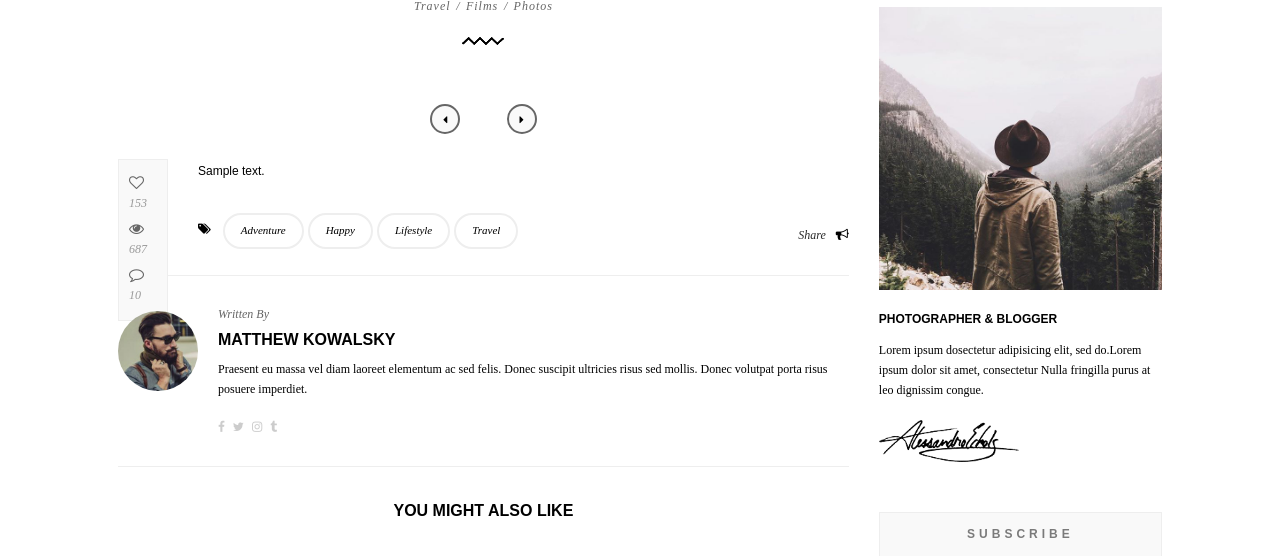
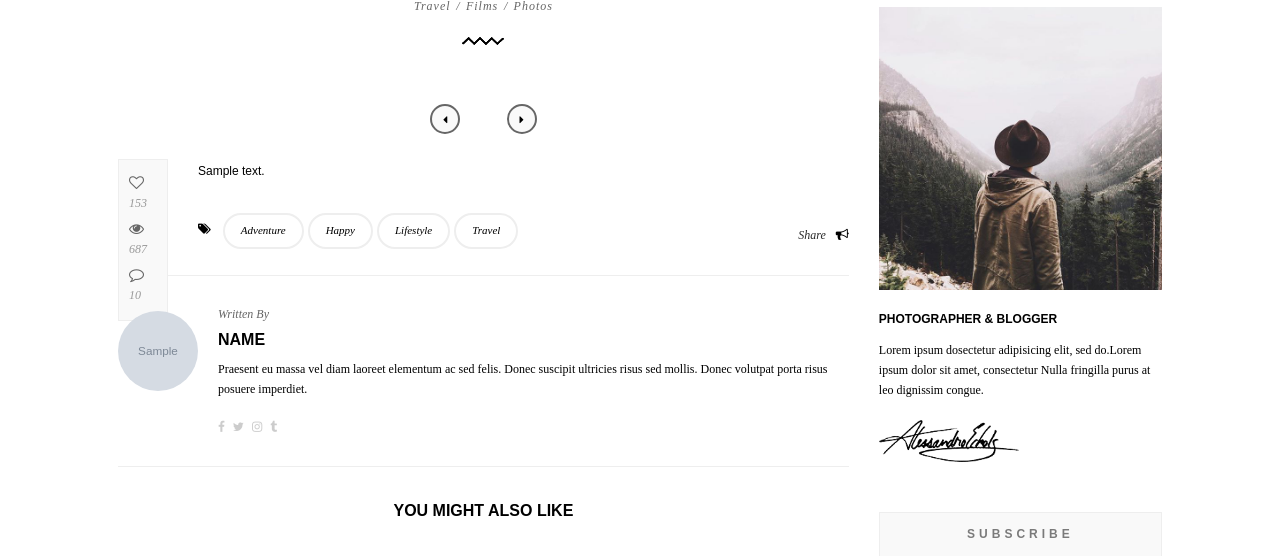
Before and after one commit to inn-u/blog, a Django app: a page that uses templates/post-single.html in a window 1280 px wide. Shown: the part 310-866 px from the top of the page. Run offline with Django 5.2, Linux system fonts and the light colour scheme; tables that the repository leaves empty hold one stand-in row (values such as "Sample post"); grey boxes marked "Sample" are stand-in pictures; some libraries are stand-ins or nearby versions.

Commit message:
author display on post view

```diff
--- /dev/null
+++ b/blog/templatetags/custom_filters.py
@@ -0,0 +1,22 @@
+from django import template
+
+register = template.Library()
+
+
+@register.filter
+def display_name(user):
+    if not user:
+        return 'Author'
+
+    first_name = getattr(user, 'first_name', '')
+    username = getattr(user, 'username', '')
+    email = getattr(user, 'email', '')
+
+    if first_name:
+        return first_name
+    elif username:
+        return username
+    elif email:
+        return email.split('@')[0]
+    else:
+        return 'Author'
--- a/templates/post-single.html
+++ b/templates/post-single.html
@@ -1,5 +1,6 @@
 {% extends "base.html" %}
 {% load static %}
+{% load custom_filters %}
 
 {% block content %}
 <div id="main">
@@ -93,10 +94,10 @@
                     <div class="post-author">
                         <div class="post-author-wrap">
                             <div class="post-author-img">
-                                <img src="{% static 'images/author.jpg' %}" alt="">
+                                <img src="{{ post.author.profile.get_avatar_url }}" alt="">
                             </div>
                             <span>Written By</span>
-                            <h3><a href="post-single.html#">Matthew   Kowalsky</a></h3>
+                            <h3><a href="post-single.html#">{{ post.author|display_name }}</a></h3>
                             <p>Praesent eu massa vel diam laoreet elementum ac sed felis. Donec suscipit ultricies risus sed mollis. Donec volutpat porta risus posuere imperdiet. </p>
                             <ul>
                                 <li><a href="post-single.html#" target="_blank" ><i class="fa fa-facebook"></i></a></li>
```
Also changed, not shown: blog/templatetags/__init__.py (added).
